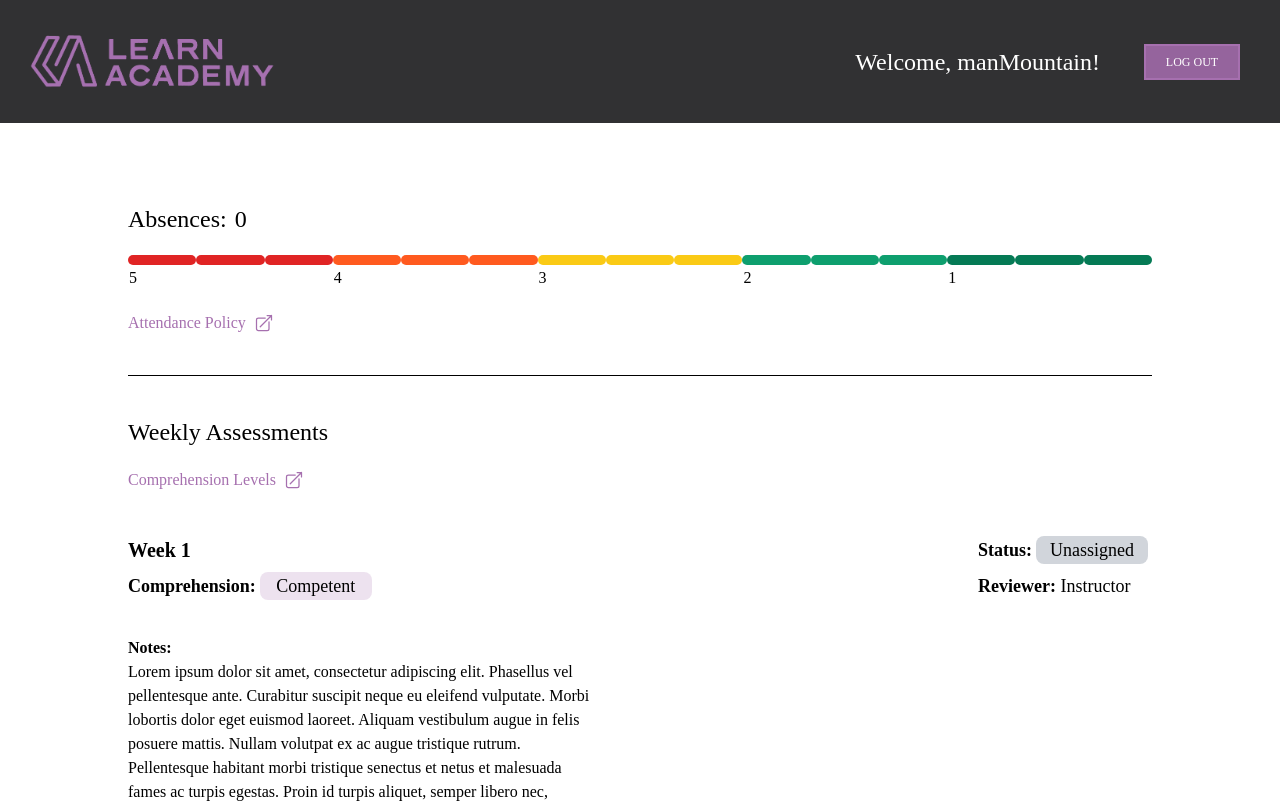
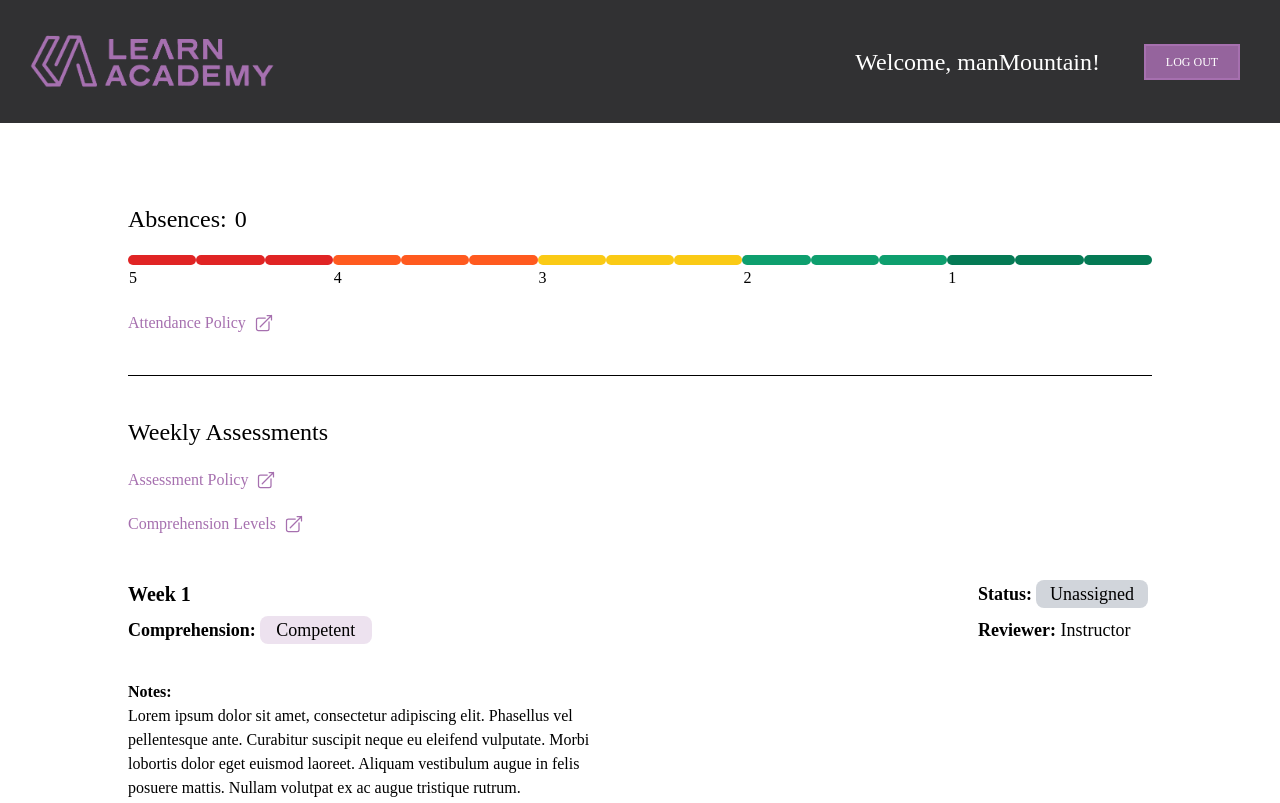
Before and after one commit to LEARNAcademy/student-application, a React (Create React App) app: page / in a window 1280 px wide. Shown: the top 803 px of the page. Built offline with nearby package versions, Linux system fonts and the light colour scheme; a web font is replaced by a local one.

Commit message:
:lipstick: created assessment process modal js and test files

```diff
--- /dev/null
+++ b/src/components/AssessmentProcessModal/AssessmentProcessModal.js
@@ -0,0 +1,58 @@
+import React, { useState } from "react"
+import { Modal } from "flowbite-react"
+import arrowBox from "../../assets/arrow-up-right-from-square-solid.svg"
+
+const AssessmentProcessModal = () => {
+  const [visible, setVisible] = useState(false)
+
+  const handleClick = () => {
+    if(visible) {
+      document.body.style.overflow=""
+      setVisible(false)
+    } else {
+      document.body.style.overflow="hidden"
+      setVisible(true)
+    }
+  }
+
+  return (
+    <>
+      <div onClick={()=> handleClick()}
+        className="
+          inline-flex
+          cursor-pointer
+          text-[#A670AF]
+          hover:underline
+          "
+      >
+        Assessment Policy
+        <img alt="Assessment Policy Icon"
+          src={arrowBox}
+          className="ml-2 h-auto w-5"
+        />
+      </div>
+      <div id="modal-container" onClick={() => handleClick()}>
+        <Modal
+          show={visible}
+          onClose={() => handleClick()}
+        >
+          <div id="modal-inner" onClick={(e) => e.stopPropagation()}>
+            <Modal.Header>
+              Assessment Policy
+            </Modal.Header>
+            <Modal.Body>
+              <div className="h-[60vh] space-y-6 overflow-y-auto p-6 pt-2 font-gesta">
+                <p>Being a developer requires an acute attention to detail. The expectation of this assessment is that all instructions are read carefully and followed completely.</p>
+                <p>A good developer will ask clarifying questions when a task is unclear and use all the resources at their disposal.</p>
+                <p>The step-by-step instructions <a href="https://github.com/LEARNAcademy/Syllabus/blob/main/github/assessments.md">here</a> breakdown the git and GitHub process for this assessment.</p>
+                <p>Assessment should be accessed through the GitHub Classroom link provided to you in Slack. PRs should be posted <i>before</i> class begins on Monday.</p>
+              </div>
+            </Modal.Body>
+          </div>
+        </Modal>
+      </div>
+    </>
+  )
+}
+
+export { AssessmentProcessModal }
--- a/src/pages/StudentDashboard/StudentDashboard.js
+++ b/src/pages/StudentDashboard/StudentDashboard.js
@@ -7,6 +7,7 @@ import { AttendancePolicyModal } from "../../components/PolicyModal.js"
 import { ComprehensionModal } from "../../components/PolicyModal.js"
 import { Attendance } from "../../components/Attendance"
 import { Footer } from "../../components/Footer"
+import { AssessmentProcessModal } from "../../components/AssessmentProcessModal/AssessmentProcessModal"
 
 const StudentDashboard = (props) => {
   const { login, setLogin } = props
@@ -30,6 +31,9 @@ const StudentDashboard = (props) => {
         </div>
         <h1 className="mt-10 ml-10 text-2xl font-medium sm:ml-32">Weekly Assessments</h1>
         <div className="mt-3 ml-10 flex w-screen items-center sm:mt-5 sm:ml-32">
+          <AssessmentProcessModal/>
+        </div>
+        <div className="mt-3 ml-10 flex w-screen items-center sm:mt-5 sm:ml-32">
           <ComprehensionModal/>
         </div>
         <Assessment assessments={assessments}/>
```
Also changed, not shown: 1 other file (tests, documents, lock files or other folders).
